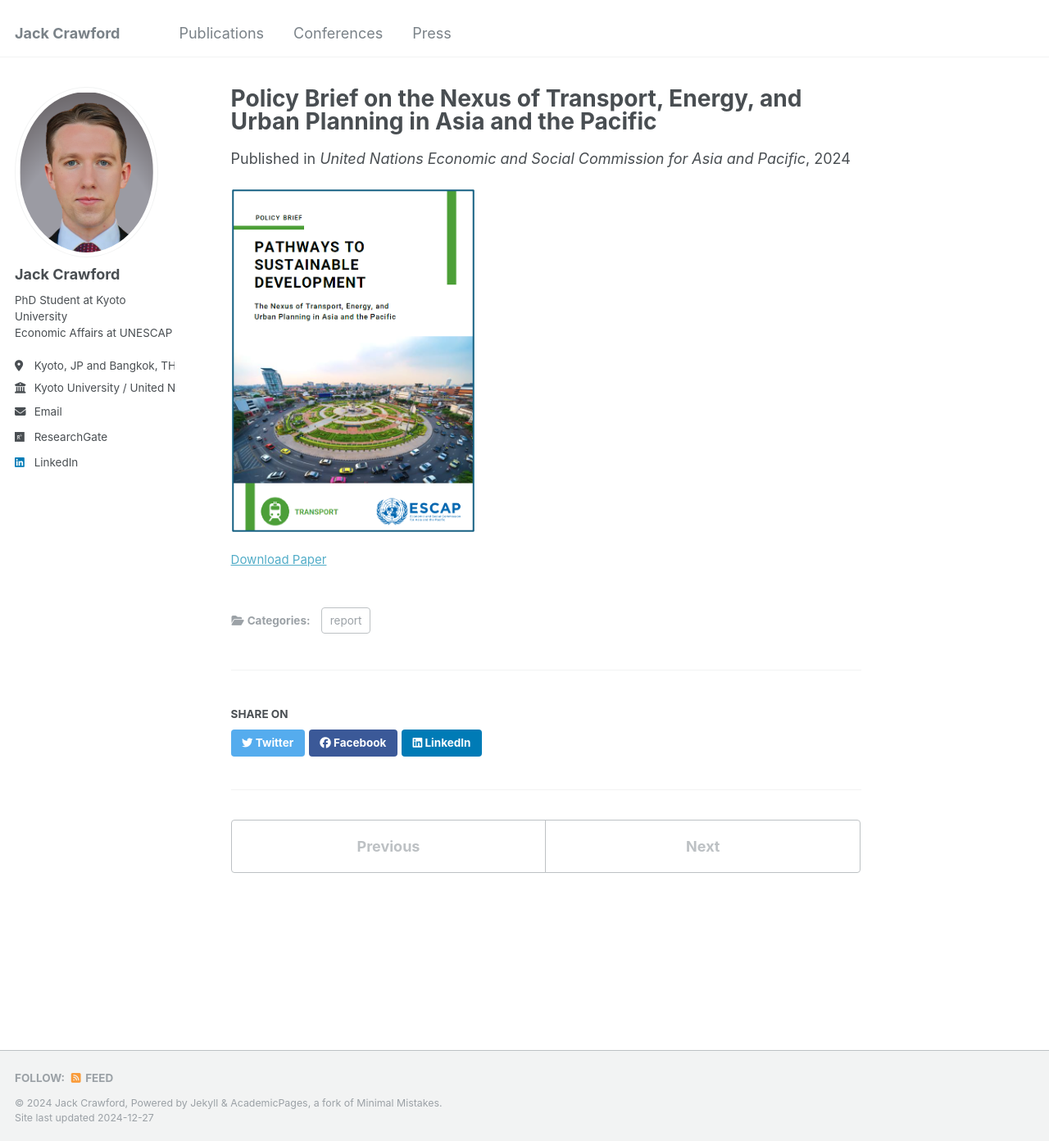
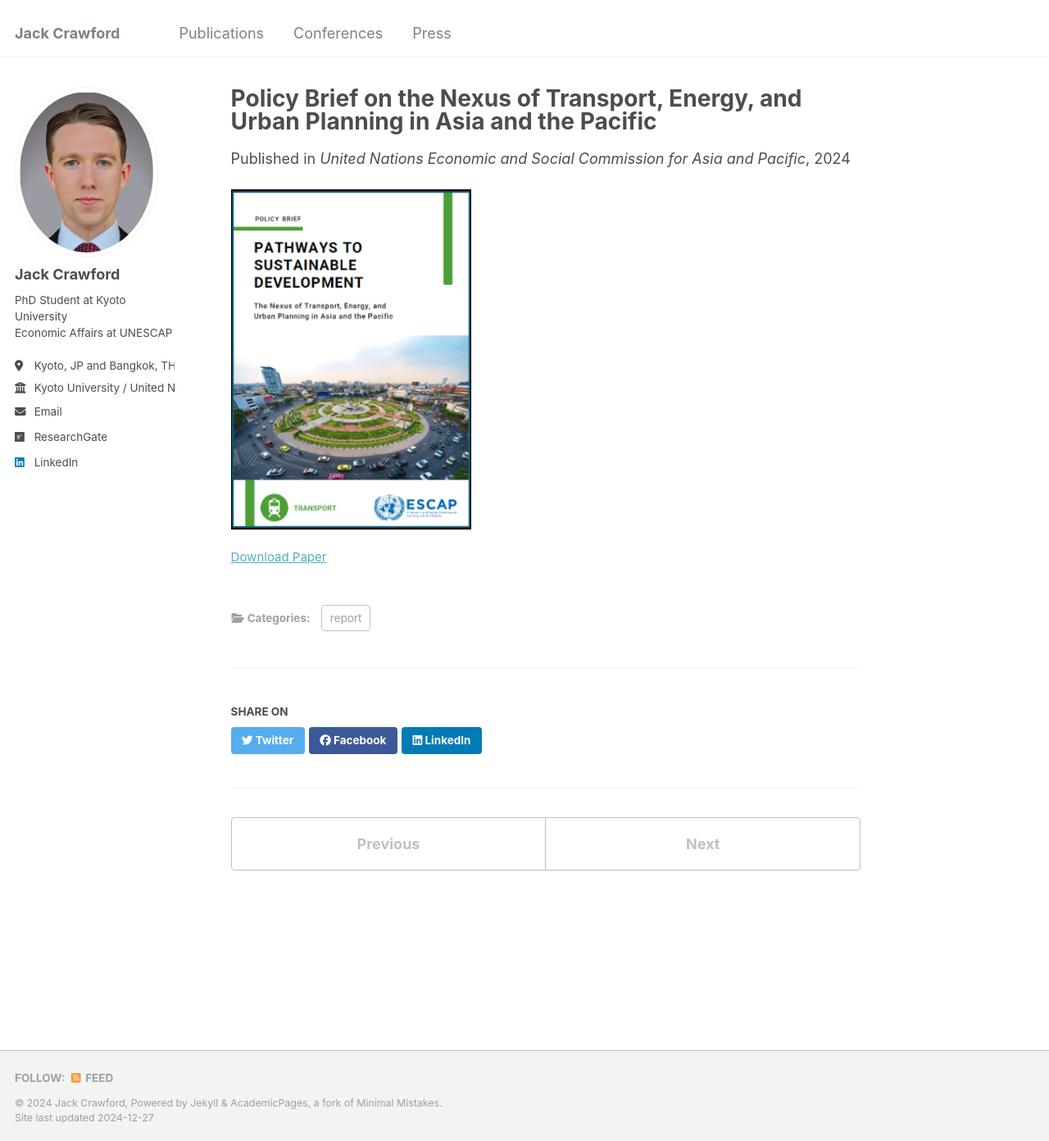
Before and after one commit to jackgcrawford/jackcrawford, a Jekyll site: the page built from _publications/2024-02-01-nexus-1.md, in a window 1280 px wide and 1392 px high. Shown: the whole window at 82% size. Built offline with Jekyll 4.4.1, drawn with Linux system fonts in a browser that asks for light colours.

Commit message:
Update 2024-02-01-nexus-1.md

```diff
--- a/_publications/2024-02-01-nexus-1.md
+++ b/_publications/2024-02-01-nexus-1.md
@@ -8,4 +8,4 @@
 paperurl: 'https://www.unescap.org/kp/2024/pathways-sustainable-development-nexus-transport-energy-and-urban-planning-asia-and-pacific'
 image: '/images/publication1.png'
 ---
-<img src=' /images/nexus.png'>
+<img src=' /images/nexus-2.png'>
```
